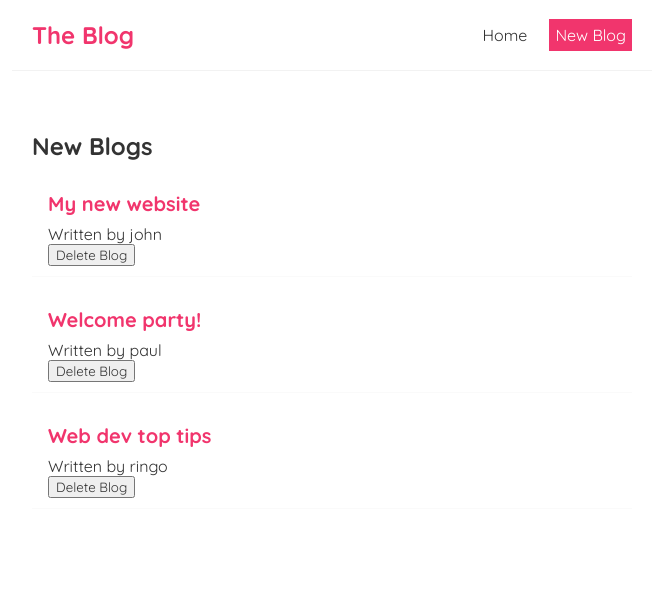
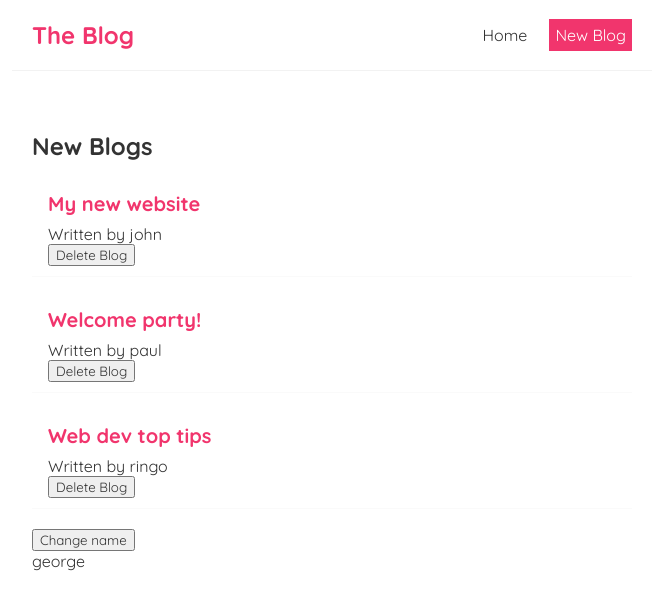
Before and after one commit to LGA-dev/react-blog, a React (Create React App) app: page / in a window 1280 px wide. Shown: the top 610 px of the page, without its empty margins (308-971 px from the left). Built offline with nearby package versions, Linux system fonts and the light colour scheme; the HTML template or start-up script is replaced by a standard one.

Commit message:
finish part 15

```diff
--- a/src/Home.js
+++ b/src/Home.js
@@ -8,20 +8,25 @@
     { title: 'Web dev top tips', body: 'lorem ipsum...', author: 'ringo', id: 3},
   ]);
 
+  const [name, setName] = useState('george');
+
   const handleDelete = (id) => {
     const newBlog = blogs.filter(blog => blog.id !== id);
     setBlogs(newBlog);
   }
 
   useEffect(() => {
-    console.log('use effect ran')
-    console.log(blogs)
-  })
+    console.log('use effect ran');
+    // console.log(blogs);
+    console.log(name)
+  }, [name]);
 
   return (
     <div className="home">
+      {/* <BlogList blogs={blogs.filter((blog) => blog.author === "john")} title="John's blogs"/> */}
       <BlogList blogs={blogs} title="New Blogs" handleDelete={handleDelete}/>
-      {/* <BlogList blogs={blogs.filter((blog) => blog.author === "john")} title="John's blogs"/> */}
+      <button onClick={() => setName('john')}>Change name</button>
+      <p>{ name }</p>
     </div>
   );
 }
```
